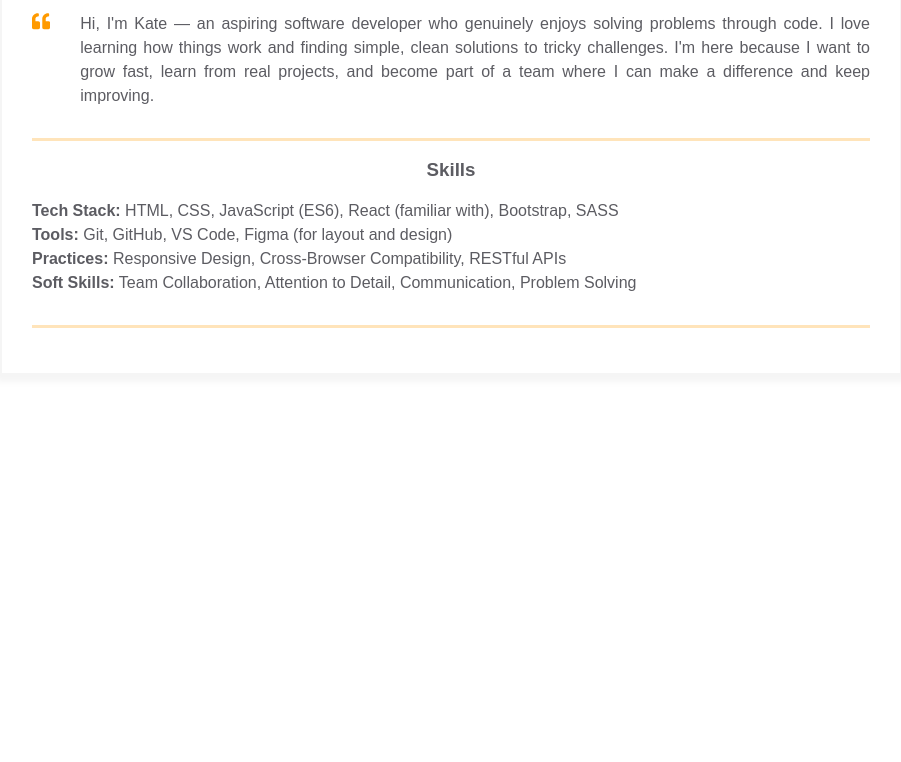
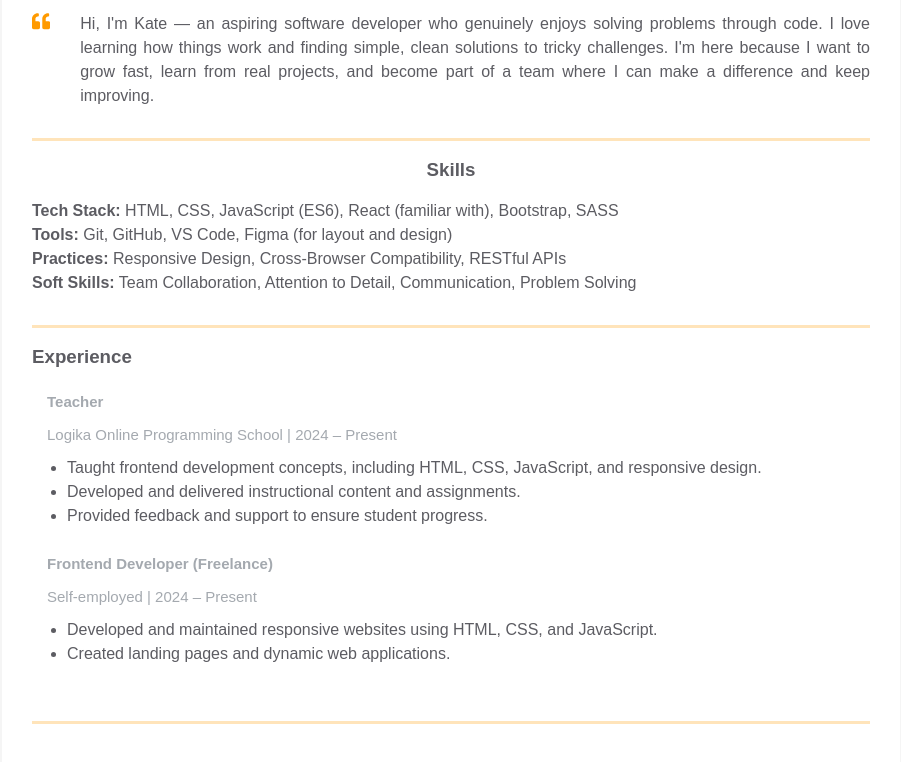
Before and after one commit to je-swy/homepage, a plain HTML site: page index.html in a window 1280 px wide. Shown: the part 350-1112 px from the top of the page, without its empty margins (189-1090 px from the left). Before the commit the page ends 800 px from the top, so only its background shows below. Drawn offline with Linux system fonts and the light colour scheme.

Commit message:
Add experience block

```diff
--- a/index.html
+++ b/index.html
@@ -104,11 +104,39 @@
                 <div class="resume__block">
                     <h3 class="skills__header">Skills</h3>
                     <p class="skills__text">
-                        <strong>Tech Stack:</strong> HTML, CSS, JavaScript (ES6), React (familiar with), Bootstrap, SASS<br>
+                        <strong>Tech Stack:</strong> HTML, CSS, JavaScript (ES6), React (familiar with), Bootstrap,
+                        SASS<br>
                         <strong>Tools:</strong> Git, GitHub, VS Code, Figma (for layout and design)<br>
                         <strong>Practices:</strong> Responsive Design, Cross-Browser Compatibility, RESTful APIs<br>
-                        <strong>Soft Skills:</strong> Team Collaboration, Attention to Detail, Communication, Problem Solving
+                        <strong>Soft Skills:</strong> Team Collaboration, Attention to Detail, Communication, Problem
+                        Solving
                     </p>
+                </div>
+            </div>
+            <div class="container">
+                <div class="resume__block">
+                    <h3 class="experiences__header">Experience</h3>
+                    <div class="experiences__company-project">
+                        <h4 class="experiences__company-project-role">Teacher</h4>
+                        <p class="experiences__company-header-durability">Logika Online Programming School | 2024 –
+                            Present
+                        </p>
+                        <ul class="experiences__company-project-responsibilities">
+                            <li>Taught frontend development concepts, including HTML, CSS, JavaScript, and responsive
+                                design.
+                            </li>
+                            <li>Developed and delivered instructional content and assignments.</li>
+                            <li>Provided feedback and support to ensure student progress.</li>
+                        </ul>
+                    </div>
+                    <div class="experiences__company-project">
+                        <h4 class="experiences__company-project-role">Frontend Developer (Freelance)</h4>
+                        <p class="experiences__company-header-durability">Self-employed | 2024 – Present</p>
+                        <ul class="experiences__company-project-responsibilities">
+                            <li>Developed and maintained responsive websites using HTML, CSS, and JavaScript.</li>
+                            <li>Created landing pages and dynamic web applications.</li>
+                        </ul>
+                    </div>
                 </div>
             </div>
         </div>
```
